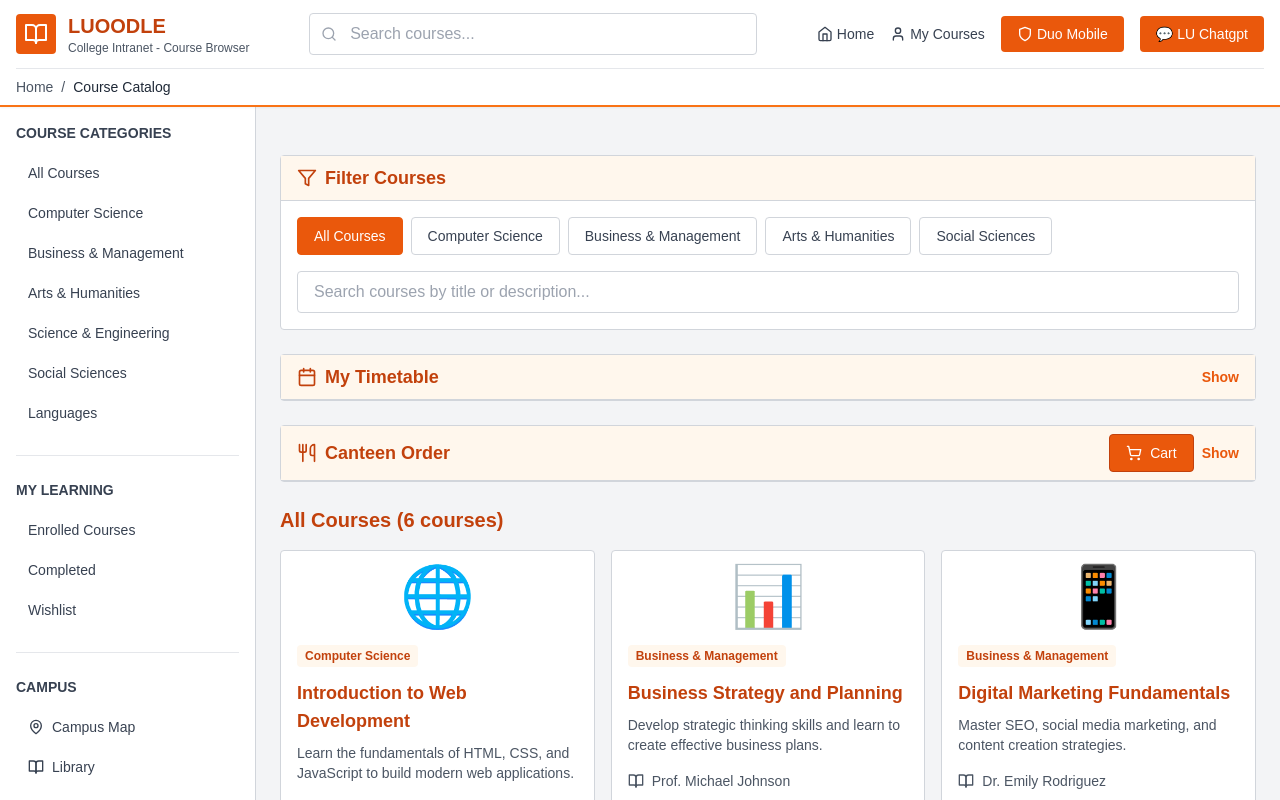
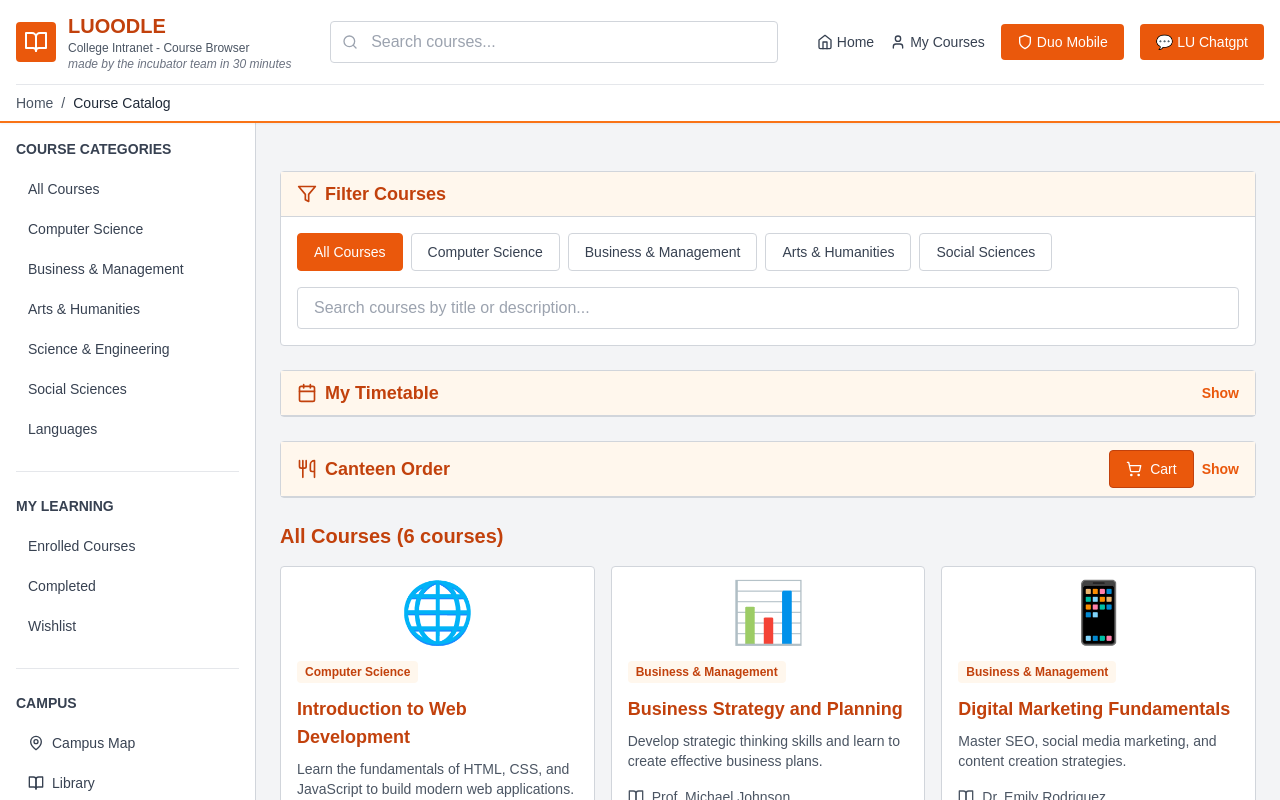
Before and after one commit to SamYip-devv/oldskillfinder, a React (Vite) app: page / in a window 1280 px wide. Shown: the top 800 px of the page. Built offline with nearby package versions, Linux system fonts and the light colour scheme.

Commit message:
Add 'made by the incubator team in 30 minutes' text to LUOODLE title

```diff
--- a/src/components/Header.jsx
+++ b/src/components/Header.jsx
@@ -14,6 +14,7 @@ const Header = ({ onReturnHome }) => {
             <div>
               <h1 className="text-xl font-bold text-orange-700">LUOODLE</h1>
               <p className="text-xs text-gray-600">College Intranet - Course Browser</p>
+              <p className="text-xs text-gray-500 italic">made by the incubator team in 30 minutes</p>
             </div>
           </div>
 
```
